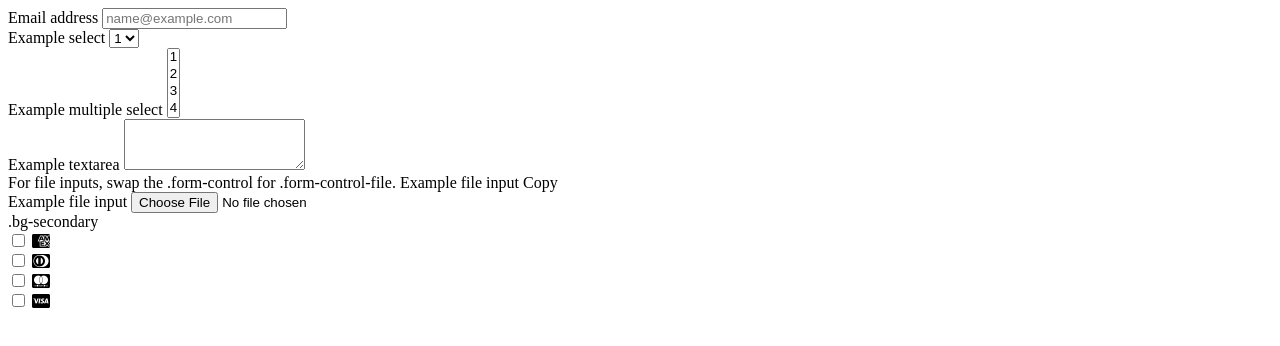
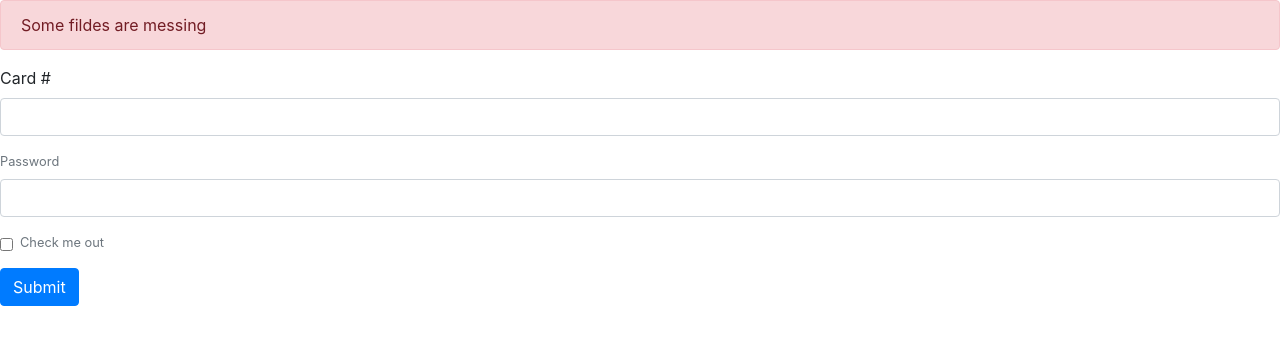
Before and after one commit to jugxavier/Bootstrap-Form, a plain HTML site: page index.html in a window 1280 px wide. Drawn offline with nearby package versions, Linux system fonts and the light colour scheme.

Commit message:
sencond commit

```diff
--- a/index.html
+++ b/index.html
@@ -1,76 +1,32 @@
 <!DOCTYPE html>
 <html lang="en">
 <head>
+    <link rel="stylesheet" href="https://stackpath.bootstrapcdn.com/bootstrap/4.4.1/css/bootstrap.min.css" integrity="sha384-Vkoo8x4CGsO3+Hhxv8T/Q5PaXtkKtu6ug5TOeNV6gBiFeWPGFN9MuhOf23Q9Ifjh" crossorigin="anonymous">
     <meta charset="UTF-8">
     <meta name="viewport" content="width=device-width, initial-scale=1.0">
     <title>Bootstrap</title>
-    <script src="https://kit.fontawesome.com/048e0a12a9.js" crossorigin="anonymous"></script>
 </head>
 <body>
-        <form>
-            <div class="row">
-                <div class="col3">
+    <form>
+        <div class="content">
+                <div class="alert alert-danger" role="alert">
+                    Some fildes are messing
+                </div>
+                <div class="form-group">
+                    <label for="exampleInputEmail1">Card #</label>
+                    <input type="email" class="form-control" id="exampleInputEmail1" aria-describedby="emailHelp">
+                    <small id="emailHelp" class="form-text text-muted"></html>
+                </div>
                     <div class="form-group">
-                        <label for="exampleFormControlInput1">Email address</label>
-                        <input type="email" class="form-control" id="exampleFormControlInput1" placeholder="name@example.com">
-                    </div>
-                    <div class="form-group">
-                        <label for="exampleFormControlSelect1">Example select</label>
-                         <select class="form-control" id="exampleFormControlSelect1">
-                                <option>1</option>
-                                <option>2</option>
-                                <option>3</option>
-                                <option>4</option>
-                                <option>5</option>
-                            </select>
-                    </div>
-                        <div class="form-group">
-                        <label for="exampleFormControlSelect2">Example multiple select</label>
-                        <select multiple class="form-control" id="exampleFormControlSelect2">
-                                <option>1</option>
-                                <option>2</option>
-                                <option>3</option>
-                                <option>4</option>
-                                <option>5</option>
-                            </select>
-                    </div>
-                    <div class="form-group">
-                        <label for="exampleFormControlTextarea1">Example textarea</label>
-                        <textarea class="form-control" id="exampleFormControlTextarea1" rows="3"></textarea>
-                    </div>
+                    <label for="exampleInputPassword1">Password</label>
+                    <input type="password" class="form-control" id="exampleInputPassword1">
                 </div>
-            </div>
-        </form>
-            For file inputs, swap the .form-control for .form-control-file.
-
-            Example file input
-            Copy
-        </div>
-        <form>
-        <div class="form-group">
-          <label for="exampleFormControlFile1">Example file input</label>
-          <input type="file" class="form-control-file" id="exampleFormControlFile1">
+                <div class="form-group form-check">
+                    <input type="checkbox" class="form-check-input" id="exampleCheck1">
+                    <label class="form-check-label" for="exampleCheck1">Check me out</label>
+                </div>
+                <button type="submit" class="btn btn-primary">Submit</button>
         </div>
       </form>
-        <form>
-            <div class="p-3 mb-2 bg-secondary text-dark">.bg-secondary
-                <div class="form-check form-check-inline">
-                    <input class="form-check-input" type="checkbox" id="inlineCheckbox1" value="option1">
-                    <label class="form-check-label" for="inlineCheckbox1"><i class="fab fa-cc-amex"></i></label>
-                </div>
-                <div class="form-check form-check-inline">
-                    <input class="form-check-input" type="checkbox" id="inlineCheckbox2" value="option2">
-                    <label class="form-check-label" for="inlineCheckbox2"><i class="fab fa-cc-diners-club"></i></label>
-                </div>
-                <div class="form-check form-check-inline">
-                    <input class="form-check-input" type="checkbox" id="inlineCheckbox3" value="option3">
-                    <label class="form-check-label" for="inlineCheckbox3"><i class="fab fa-cc-mastercard"></i></label>
-                </div>
-                <div class="form-check form-check-inline">
-                    <input class="form-check-input" type="checkbox" id="inlineCheckbox3" value="option4">
-                    <label class="form-check-label" for="inlineCheckbox3"><i class="fab fa-cc-visa"></i></label>
-                </div>
-            </div>
-        </form>
     <script src="https://kit.fontawesome.com/048e0a12a9.js" crossorigin="anonymous"></script>
 </body>
```
